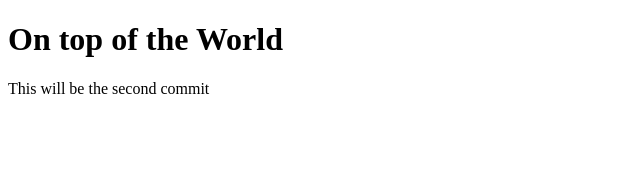
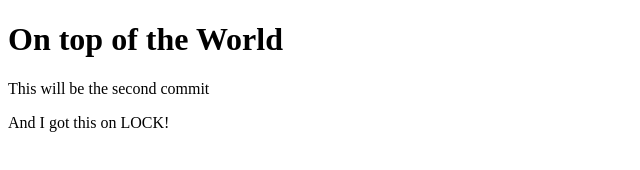
Before and after one commit to jlake70/PART-2-Repo, a plain HTML site: page index.html in a window 1280 px wide. Shown: the whole page, without its empty margins (0-640 px from the left). Drawn offline with Linux system fonts and the light colour scheme.

Commit message:
my third commit

```diff
--- a/index.html
+++ b/index.html
@@ -9,5 +9,6 @@
 <body>
     <h1>On top of the World</h1>
     <p>This will be the second commit</p>
+    <p>And I got this on LOCK!</p>
 </body>
 </html>
```
